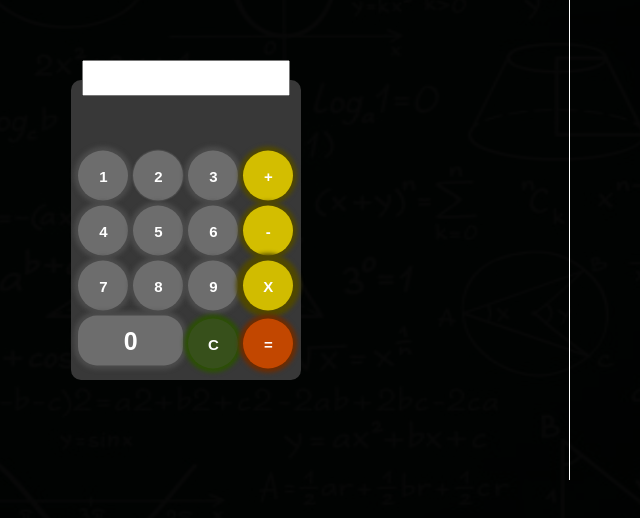
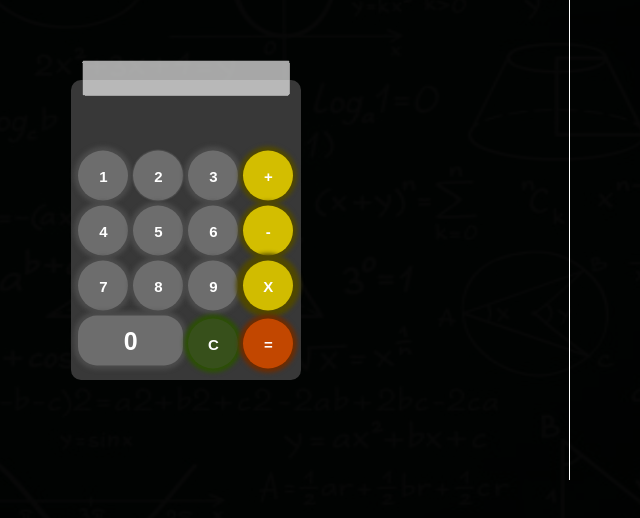
Before and after one commit to gustavogualbertodasilva/Calculadora-2, a plain HTML site: page index.html in a window 1280 px wide. Shown: the part 170-688 px from the top of the page, without its empty margins (454-1094 px from the left). Drawn offline with Linux system fonts and the light colour scheme.

Commit message:
index.html

```diff
--- a/index.html
+++ b/index.html
@@ -8,7 +8,7 @@
 </head>
 <body>
 
-    <input type="number" id="tela">
+    <input type="number" id="tela" disabled>
     <img src="quadro matematica.jpg" alt="MATEMATICA" id="matematica">
     <div class="container">
         <div class="calculadora">
```
